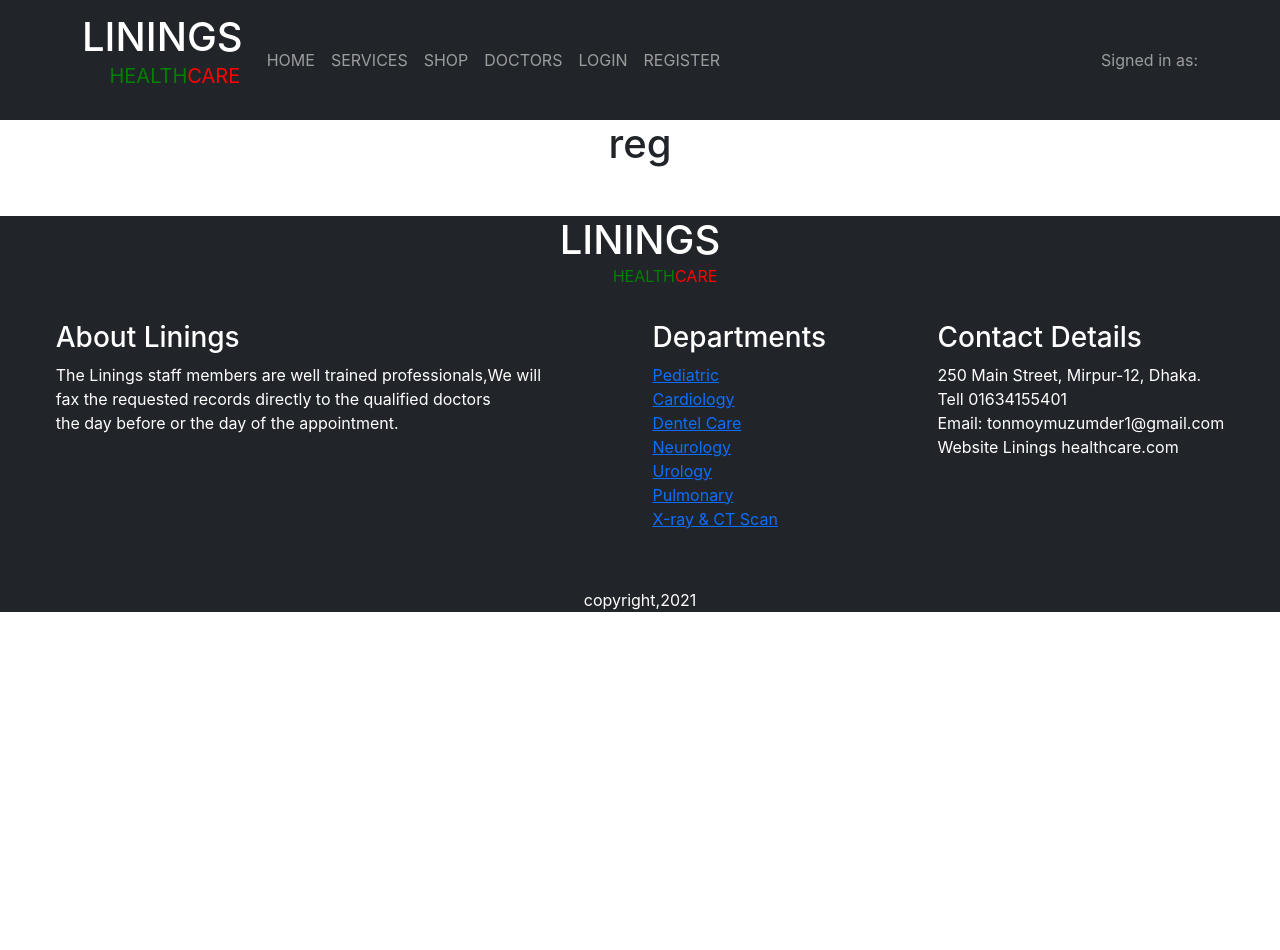
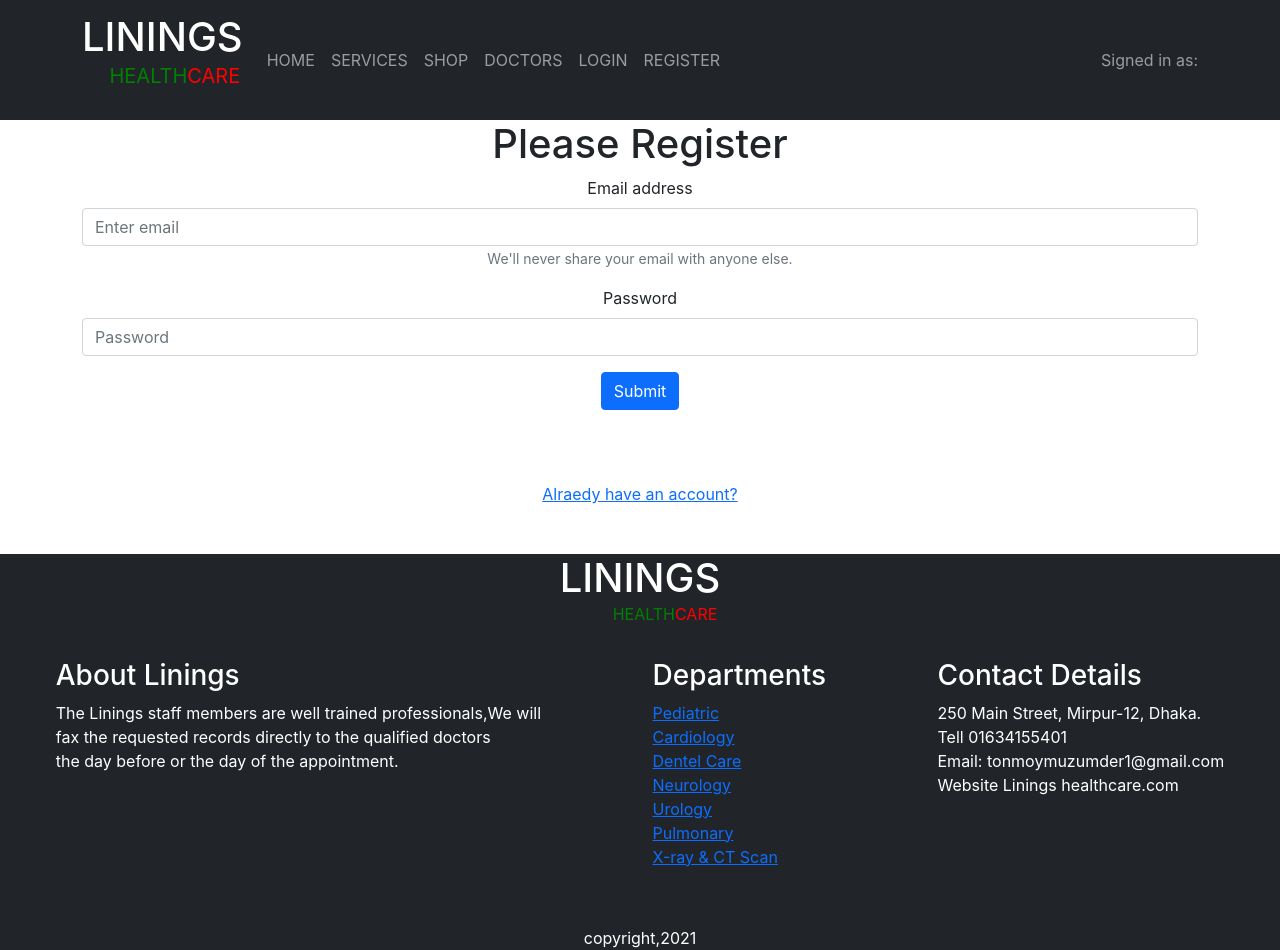
Before and after one commit to Tonmoy-Muzumder/healthcare-client-site-code, a React (Create React App) app: page /register in a window 1280 px wide. Before the commit the page ends 800 px from the top, so only its background shows below. Built offline with nearby package versions, Linux system fonts and the light colour scheme.

Commit message:
register

```diff
--- a/src/pages/Home/Service/Service.js
+++ b/src/pages/Home/Service/Service.js
@@ -1,11 +1,8 @@
 import React from 'react';
 import { Link } from 'react-router-dom';
-
-
 import {} from 'react-router-dom';
 
 const Service = ({ service }) => {
-    // const {service} = props;
     const { id,  name, description, img } = service;
     return (
         <div className="col-lg-4 col-sm-6 col-12  g-3">
--- a/src/pages/Home/Services/Services.js
+++ b/src/pages/Home/Services/Services.js
@@ -12,6 +12,7 @@ const Services = () => {
     }, []);
 
     return (
+
         <div id="services">
             <h2 className="my-5 text-start container">Medical Services</h2>
             <div className='container'>
--- a/src/pages/Login/Login/Login.js
+++ b/src/pages/Login/Login/Login.js
@@ -23,15 +23,18 @@ const Login = () => {
     <Form.Control type="password" placeholder="Password" />
   </Form.Group>
   <Form.Group className="mb-3" controlId="formBasicCheckbox">
-    <Link>
-    Not Register Yet?
-    </Link>
   </Form.Group>
   <Button variant="primary" type="submit">
     Submit
   </Button>
 </Form>
             </Container>
+            <br />
+ <br />
+ <br />
+            <Link to="/register">
+    Not Register Yet?
+    </Link>
 
 <br />
 
--- a/src/pages/Login/Register/Register.js
+++ b/src/pages/Login/Register/Register.js
@@ -1,9 +1,39 @@
 import React from 'react';
+import { Form, Button, Container } from 'react-bootstrap';
+import { Link } from 'react-router-dom';
 
 const Register = () => {
     return (
         <div>
-            <h1>reg</h1>
+            <h1>Please Register</h1>
+
+            <Container>
+            <Form>
+  <Form.Group className="mb-3" controlId="formBasicEmail">
+    <Form.Label>Email address</Form.Label>
+    <Form.Control type="email" placeholder="Enter email" />
+    <Form.Text className="text-muted">
+      We'll never share your email with anyone else.
+    </Form.Text>
+  </Form.Group>
+
+  <Form.Group className="mb-3" controlId="formBasicPassword">
+    <Form.Label>Password</Form.Label>
+    <Form.Control type="password" placeholder="Password" />
+  </Form.Group>
+  <Form.Group className="mb-3" controlId="formBasicCheckbox">
+  </Form.Group>
+  <Button variant="primary" type="submit">
+    Submit
+  </Button>
+</Form>
+            </Container>
+
+ <br />
+ <br />
+ <br />
+
+            <Link to="/login">Alraedy have an account?</Link>
         </div>
     );
 };
--- a/src/pages/Shared/Header/Header.js
+++ b/src/pages/Shared/Header/Header.js
@@ -21,9 +21,9 @@ const Header = () => {
   <Navbar.Collapse id="responsive-navbar-nav">
     <Nav className="me-auto">
       <Nav.Link as={HashLink} to="/home#home">HOME</Nav.Link>
-      <Nav.Link as={HashLink} to="#services">SERVICES</Nav.Link>
-      <Nav.Link href="/shop">SHOP</Nav.Link>
-      <Nav.Link href="/doctors">DOCTORS</Nav.Link>
+      <Nav.Link as={HashLink} to="/services#services">SERVICES</Nav.Link>
+      <Nav.Link as={HashLink} to="/shop">SHOP</Nav.Link>
+      <Nav.Link as={HashLink} to="/doctors">DOCTORS</Nav.Link>
       <Nav.Link as={HashLink} to="/login#login">LOGIN</Nav.Link>
       <Nav.Link as={HashLink} to="/register#register">REGISTER</Nav.Link>
 
```
